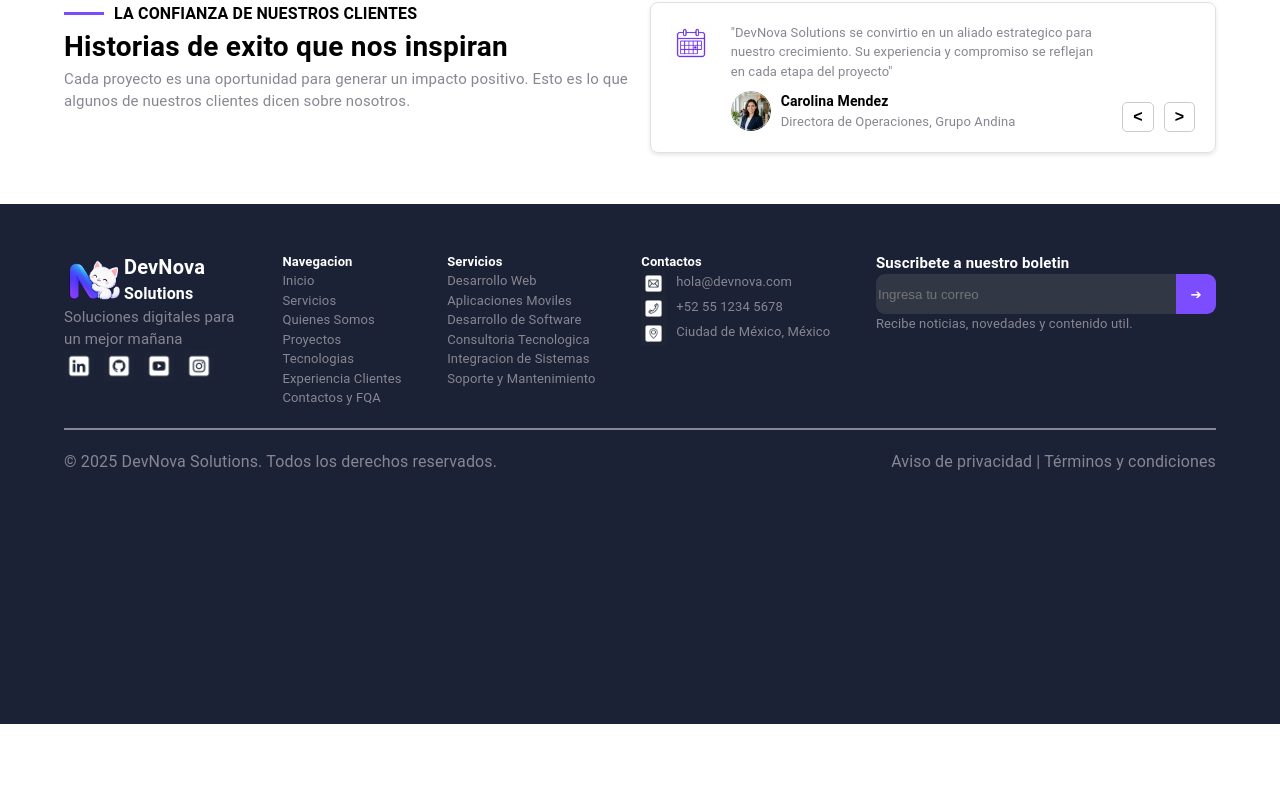
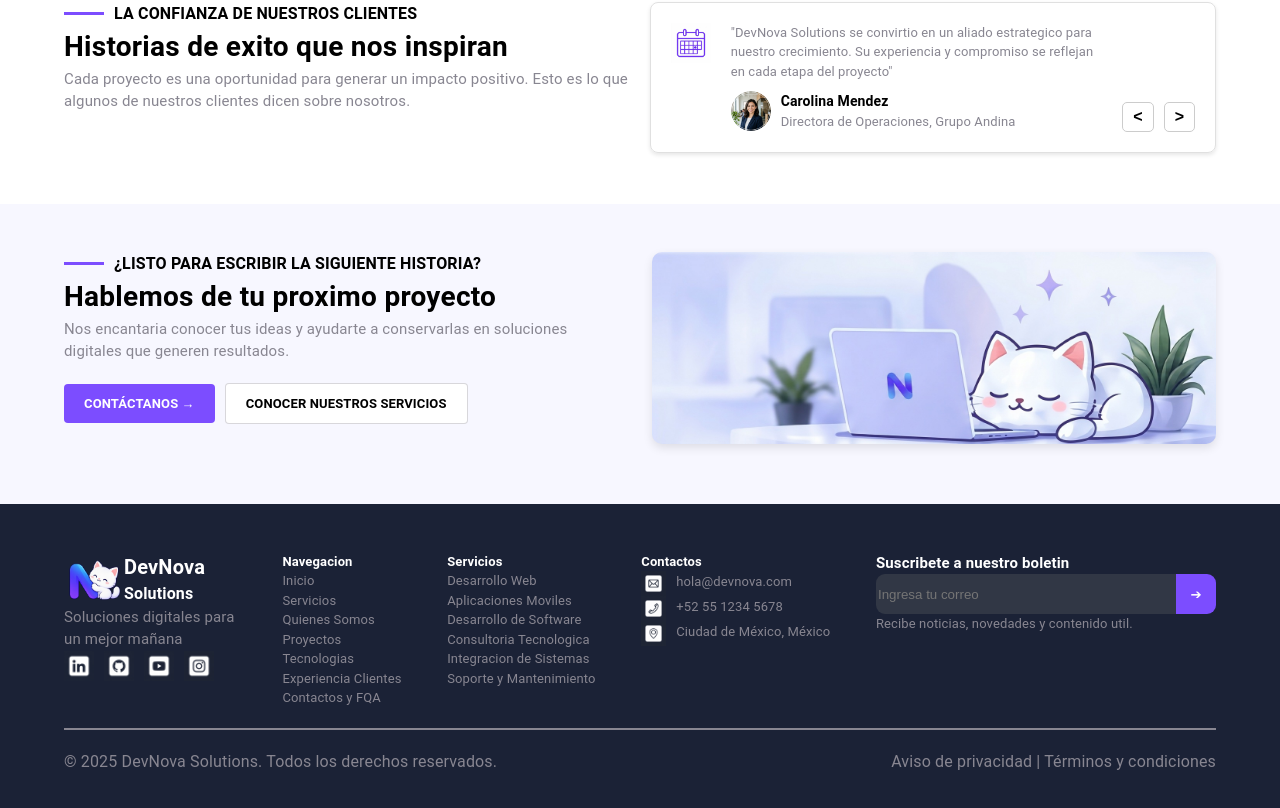
Before and after one commit to jessicahernandezt/dev-nova-solutions, a React (Vite) app: page / in a window 1280 px wide. Shown: the part 2177-2985 px from the top of the page. Before the commit the page ends 2901 px from the top, so only its background shows below. Built offline with nearby package versions, Linux system fonts and the light colour scheme.

Commit message:
CTA terminado

```diff
--- /dev/null
+++ b/src/components/CTA.jsx
@@ -0,0 +1,121 @@
+import {
+    Box,
+    Button,
+    Container,
+    Typography
+} from '@mui/material'
+
+function CTA() {
+    return (
+
+        <Box
+            sx={{
+                minHeight: '300px',
+                backgroundColor: '#f7f7ff',
+                py: 6,
+
+            }}
+        >
+
+            <Container maxWidth='lg' sx={{
+                gap: '2%',
+                display: 'flex',
+            }}>
+
+                <Box sx={{
+                    width: '50%',
+                    marginBottom: '20px',
+
+                }}>
+
+                    <Box sx={{
+                        display: 'flex',
+                        alignItems: 'center',
+                        gap: '10px',
+                    }}>
+
+                        <Box sx={{
+                            width: '40px',
+                            height: '3px',
+                            backgroundColor: '#7c4dff',
+                        }}>
+                        </Box>
+
+                        <Typography sx={{
+                            fontWeight: 'Bolder',
+                        }}>
+                            ¿LISTO PARA ESCRIBIR LA SIGUIENTE HISTORIA?
+                        </Typography>
+
+                    </Box>
+
+                    <Typography sx={{
+                        fontWeight: 'bold',
+                        fontSize: '28px',
+                    }}>
+                        Hablemos de tu proximo proyecto
+                    </Typography>
+
+                    <Typography sx={{
+                        color: '#888691',
+                        fontSize: '15px',
+                    }}>
+                        Nos encantaria conocer tus ideas y ayudarte a conservarlas en soluciones digitales que generen resultados.
+                    </Typography>
+
+                    <Box sx={{
+                        marginTop: '20px',
+                    }}>
+                        <Button sx={{
+                            backgroundColor: '#7c4dff',
+                            color: '#fff',
+                            padding: '10px 20px',
+                        }}>
+                            <Typography sx={{
+                                fontWeight: 'bold',
+                            fontSize: '13px',
+                            }}>
+                                Contáctanos →
+                            </Typography>
+                        </Button>
+
+                        <Button sx={{
+                            backgroundColor: '#fff',
+                            padding: '10px 20px',
+                            marginLeft: '10px',
+                            border: '1px solid #88869154',
+                        }}>
+                            <Typography sx={{
+                                fontWeight: 'bold',
+                                fontSize: '13px',
+                                color: '#000000',
+                            }}>
+                                Conocer nuestros servicios
+                            </Typography>
+                        </Button>
+                    </Box>
+
+                </Box>
+
+
+                <Box sx={{
+                    width: '50%',
+                    height: 'auto',
+                    backgroundColor: '#7c4dff',
+                    backgroundImage: `url(public/banner2.jpg)`,
+                    backgroundSize: 'cover',
+                    backgroundPosition: 'center',
+                    backgroundRepeat: 'no-repeat',
+                    borderRadius: '10px',
+                    boxShadow: '0px 4px 10px rgba(0, 0, 0, 0.1)',
+
+                }}>
+
+                </Box>
+
+            </Container>
+        </Box>
+
+    )
+}
+export default CTA
--- a/src/pages/Home.jsx
+++ b/src/pages/Home.jsx
@@ -5,7 +5,7 @@ import Metricas from '../components/Metricas'
 import Diferenciadores from '../components/Diferenciadores'
 import Industrias from '../components/Industrias'
 import HistoriaDeExito from '../components/HistoriaDeExito'
-
+import CTA from '../components/CTA'
 
 
 function Home() {
@@ -17,6 +17,7 @@ function Home() {
       <Diferenciadores />
       <Industrias />
       <HistoriaDeExito />
+      <CTA />
       <Footer />
     </>
   )
```
Also changed, not shown: public/banner.jpg (added), public/banner2.jpg (added).
